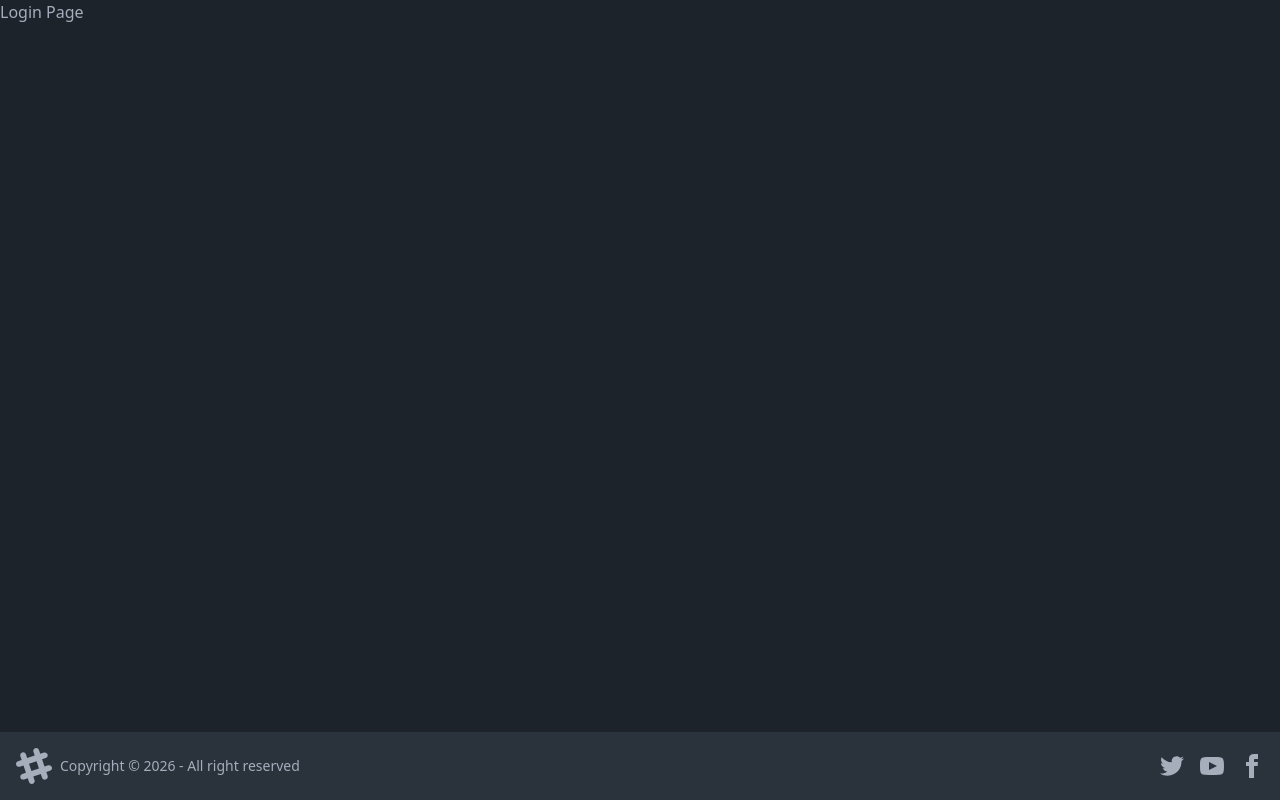
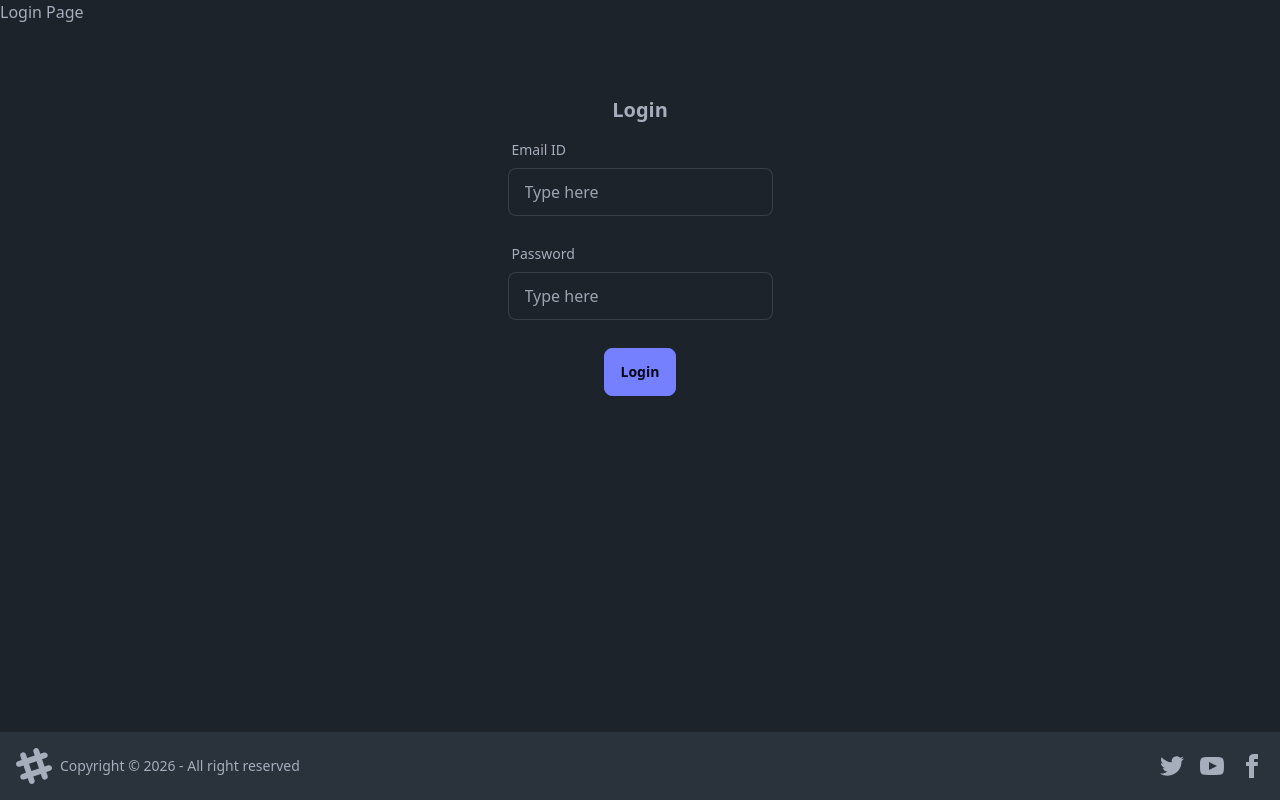
Before and after one commit to Evasaraf/devTinder-web, a React (Vite) app: page /login in a window 1280 px wide. Built offline with nearby package versions, Linux system fonts and the light colour scheme.

Commit message:
creating a login page

```diff
--- a/src/Login.jsx
+++ b/src/Login.jsx
@@ -2,9 +2,36 @@
 const Login = () => {
   return (
     <div>
-      <h1>Login Page</h1>
-      <Footer />
+     <h1>Login Page</h1>
+    <div className="flex justify-center my-10">
+    <div classname= "card bg-base-300 w-96 shadow-xl">
+    < div className="card-body">
+    <h2 className="card-title justify-center">Login</h2>
+      <div>
+        <label className="form-control w-full max-w-xs">
+          <div className="label">
+          <span className="label-text">Email ID</span>
+       </div>
+
+      <input  type="text" placeholder="Type here" className="input input-bordered w-full max-w-xs"/>
+     </label>
+     <label className="form-control w-full max-w-xs py-5">
+          <div className="label">
+          <span className="label-text ">Password</span>
+          </div>
+        <input  type="text" placeholder="Type here" className="input input-bordered w-full max-w-xs "/>
+     </label>
+     </div>
+
+    <div className="card-actions justify-center">
+      <button className="btn btn-primary ">Login</button>
     </div>
+
+  </div>
+  </div>
+</div>
+<Footer />
+</div>
   );
 };
 
```
